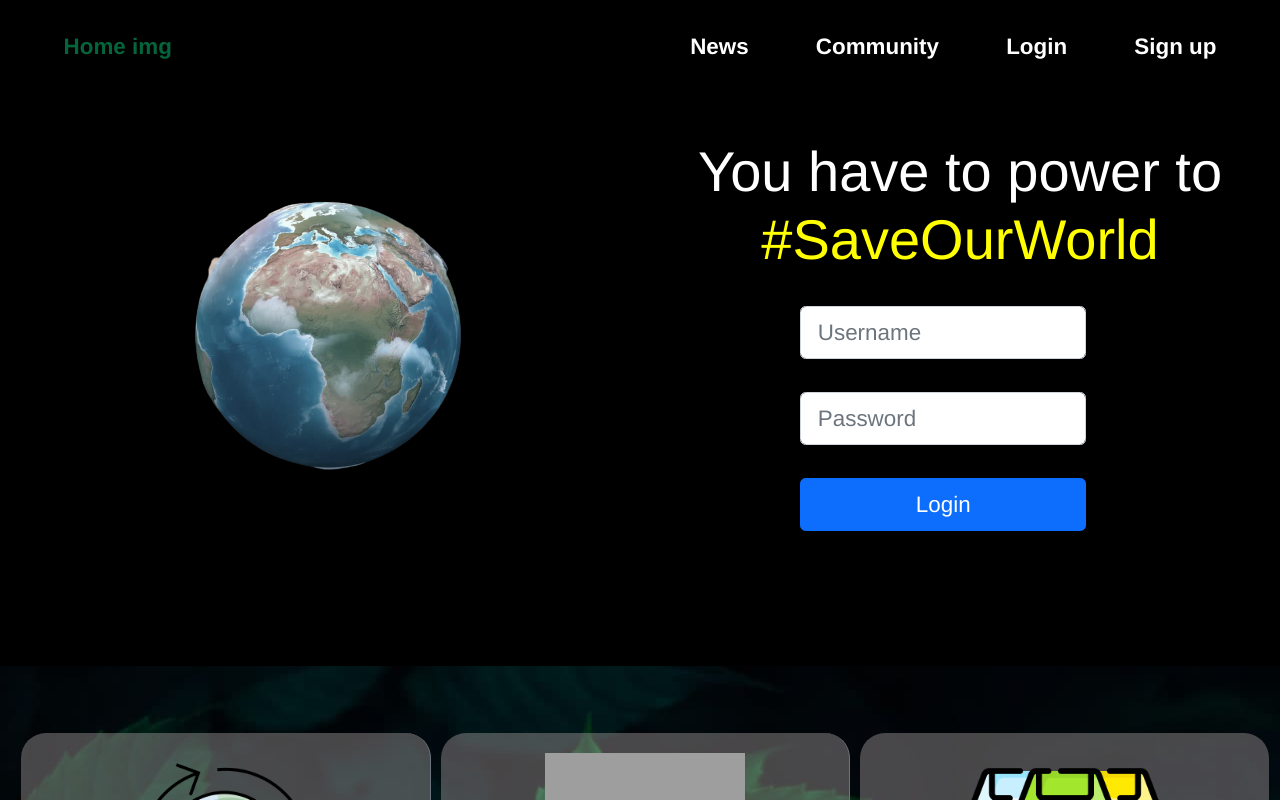
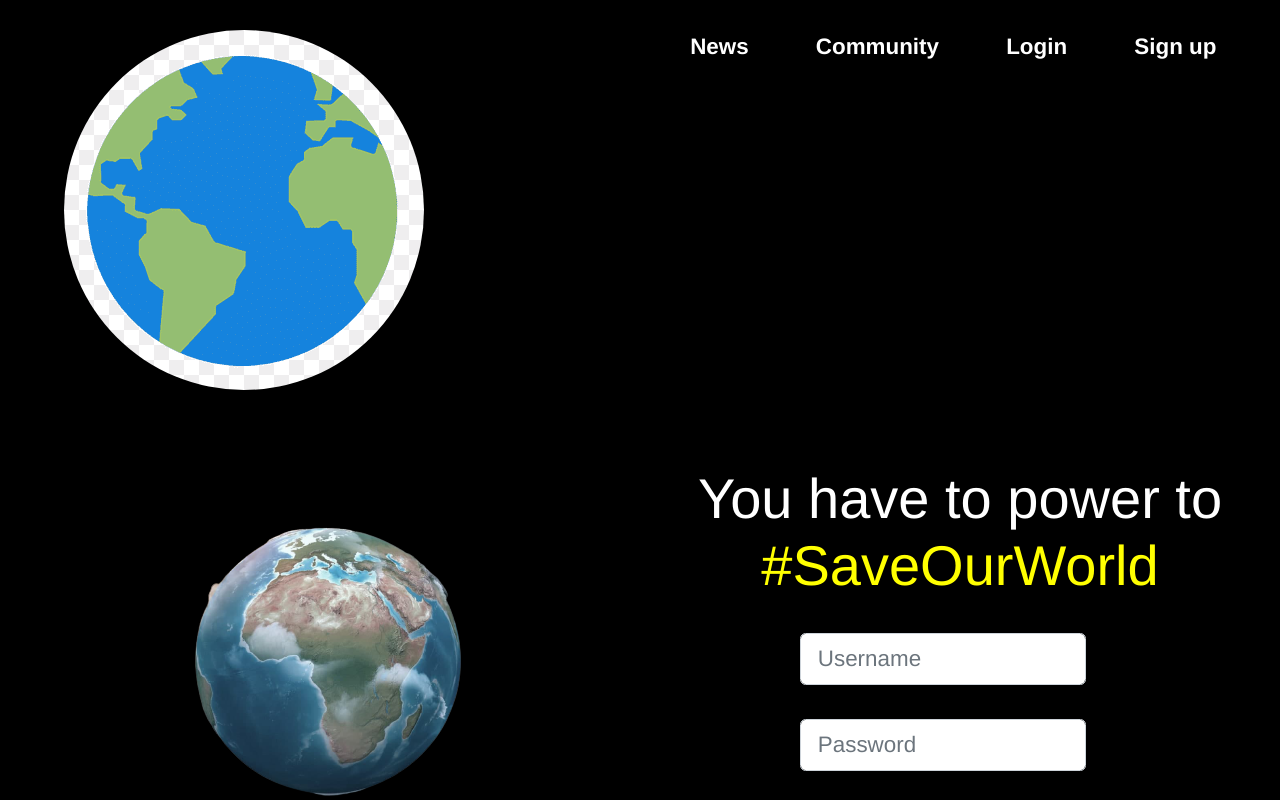
Before and after one commit to quinncheong/save-my-world, a Vue app: page / in a window 1280 px wide. Shown: the top 800 px of the page. Built offline with nearby package versions, Linux system fonts and the light colour scheme; grey boxes are pictures that could not be loaded.

Commit message:
updated the home icon but need some fixs

```diff
--- a/src/App.vue
+++ b/src/App.vue
@@ -1,7 +1,8 @@
 <template>
   <div>
     <div id="nav">
-      <router-link id="home" to="/">Home img</router-link>
+      <!-- <router-link id="home" to="/">Home img</router-link> -->
+      <router-link id="home" to="/"><img class="homeimg" src="@/assets/img/world.png" alt=""></router-link>
       <router-link to="/news">News</router-link>
       <router-link to="/about">Community</router-link>
       <router-link to="/login">Login</router-link>
@@ -90,4 +91,9 @@ img {
     }
   }
 }
+
+.homeimg {
+  border-radius: 50%;
+}
+
 </style>
```
Also changed, not shown: src/assets/img/world.png (added).
